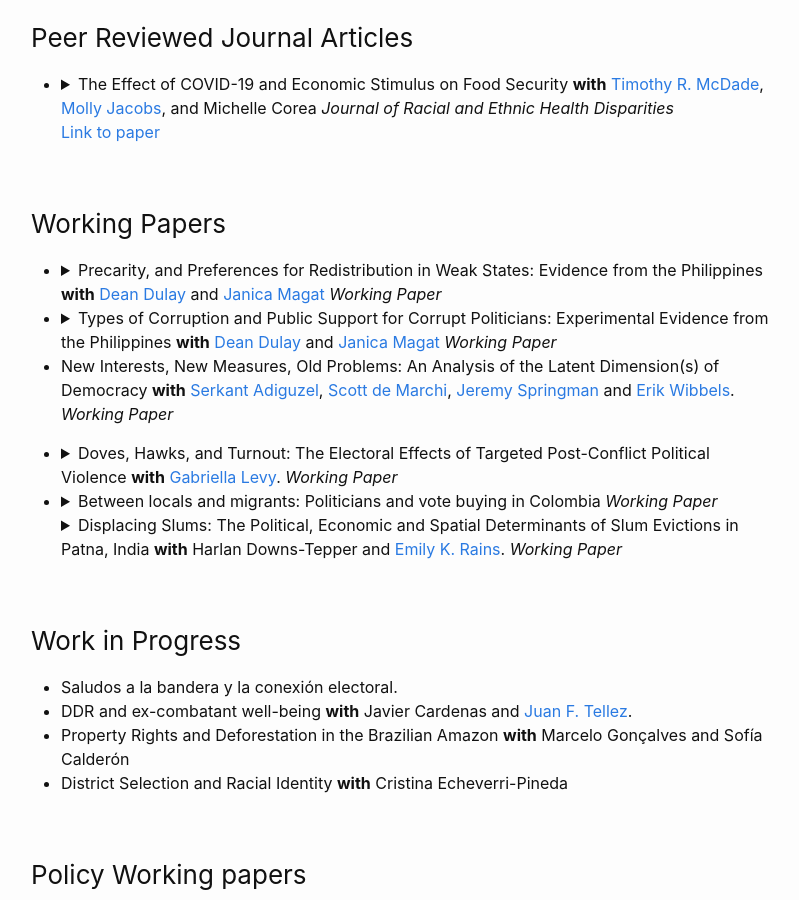
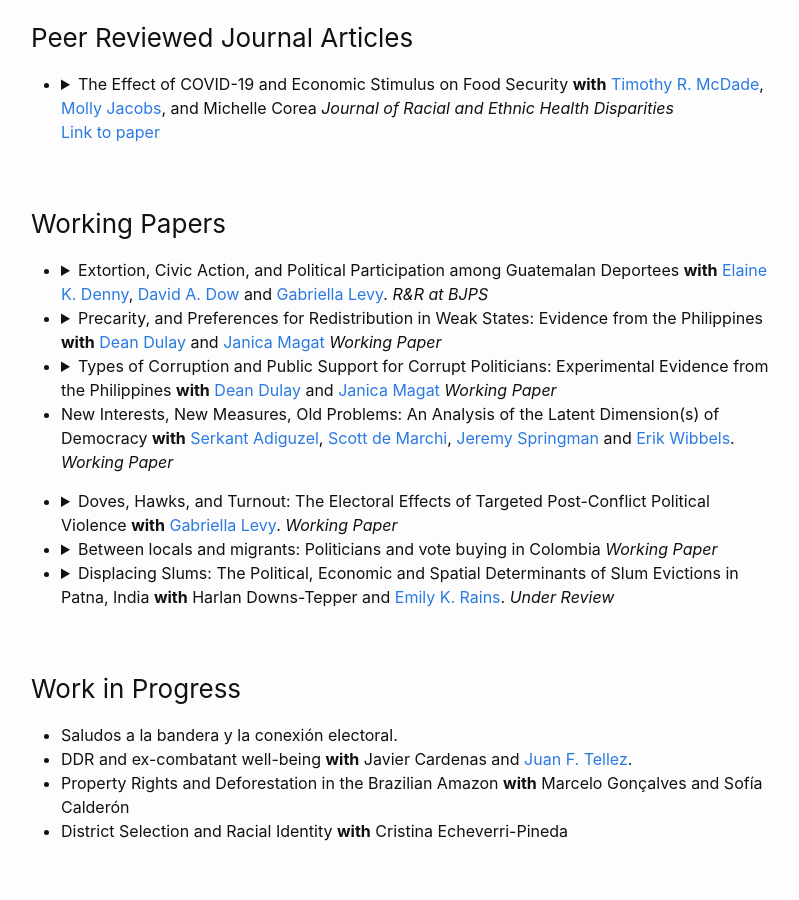
Before and after one commit to MateoVillamizarChaparro/MateoVillamizarChaparro.github.io, a Jekyll site: the page built from publications.md, in a window 1280 px wide and 900 px high, scrolled down 716 px. Shown: the whole window, without its empty margins (239-1038 px from the left). Built offline with Jekyll 4.4.1, drawn with Linux system fonts in a browser that asks for light colours; our own code applies the rules of GitHub Pages for plain Markdown files.

Commit message:
Update publications.md

```diff
--- a/publications.md
+++ b/publications.md
@@ -25,6 +25,14 @@ Click on the arrows to access the abstracts.
     [Link to paper](https://link.springer.com/article/10.1007/s40615-022-01447-8)
 
 ### Working Papers
+
+  - {::options parse_block_html="true" /}
+    <details><summary markdown="span"> Extortion, Civic Action, and Political Participation among Guatemalan Deportees **with** [Elaine K. Denny](https://faculty.ucmerced.edu/edenny/), [David A. Dow](https://sites.google.com/view/davidadow/home) and [Gabriella Levy](https://gabriellalevy.net/). *R&R at BJPS* </summary>
+    <p> <sub>
+    **Abstract:** How does extortion affect political and civic engagement? Extortion is both a form of victimization and a type of economic hardship, yet existing literature is inconclusive about how both phenomena affect public participation. We argue that extortion as an economic shock will increase grievances, thereby increasing engagement. In contrast, extortion as victimization will prompt fear of crime, thereby depressing engagement. Using novel survey data from migrants deported to Guatemala by the U.S. government, we leverage the quasi-random experience of extortion during migration to test this theory. We find that extortion has a strong positive effect on both civic action and protest after deportation. The results suggest that this effect is mediated partly by increased economic hardship. These findings demonstrate that extortion experienced while migrating has long term financial consequences for deportees which may ultimately shape their reintegration into their home countries.
+    </sub> </p>
+    </details>
+    {::options parse_block_html="false" /}
 
   - {::options parse_block_html="true" /}
     <details><summary markdown="span"> Precarity, and Preferences for Redistribution in Weak States: Evidence from the Philippines **with** [Dean Dulay](https://www.deandulay.com/) and [Janica Magat](https://janicamagat.com/) *Working Paper* </summary>
@@ -60,8 +68,8 @@ Click on the arrows to access the abstracts.
     </details>
     {::options parse_block_html="false" /}
 
-    {::options parse_block_html="true" /}
-    <details><summary markdown="span"> Displacing Slums: The Political, Economic and Spatial Determinants of Slum Evictions in Patna, India **with** Harlan Downs-Tepper and [Emily K. Rains](https://www.ekrains.com/). *Working Paper* </summary>
+  - {::options parse_block_html="true" /}
+    <details><summary markdown="span"> Displacing Slums: The Political, Economic and Spatial Determinants of Slum Evictions in Patna, India **with** Harlan Downs-Tepper and [Emily K. Rains](https://www.ekrains.com/). *Under Review* </summary>
     <p> <sub>
     **Abstract:** Urban economic growth is often associated with transformation and beautification in the name of development. However, to build new roads or create green space, city planners transform the preexisting urban environment. This process creates winners and losers, and often involves the eviction and displacement of poor households. In this paper, we investigate how governments decide whom to displace, and whom to leave untouched, in the name of modernization. Drawing on a unique combination of pre-eviction surveys, post-eviction interviews, and novel geospatial data, we analyze the case of slums in Patna, Bihar, the capital of India’s poorest state. We find that evictions are negatively associated with the economic value of the areas where slums are situated, and, contrary to our expectations, that strong local political connectedness does not prevent eviction.
     </sub> </p>
```
